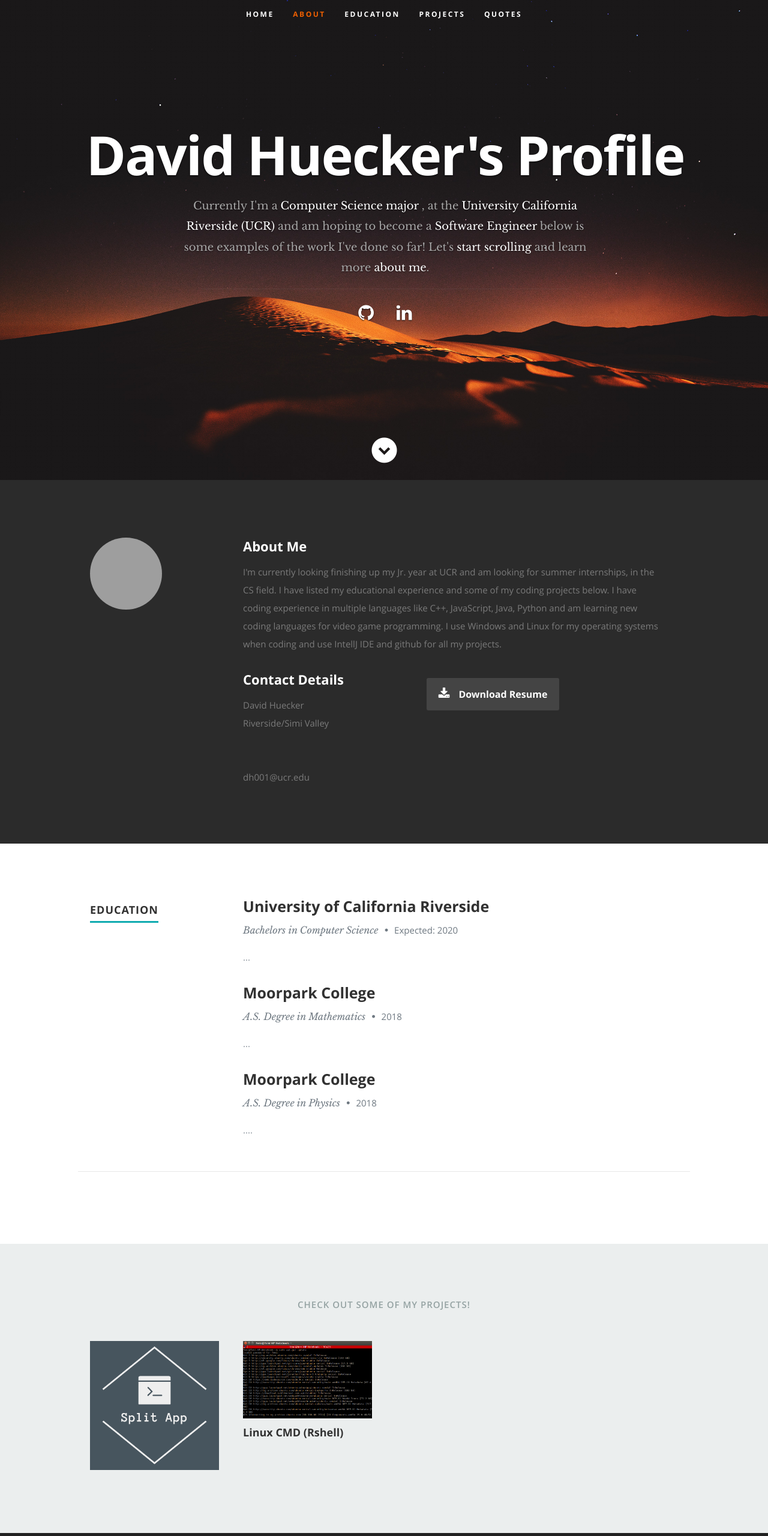
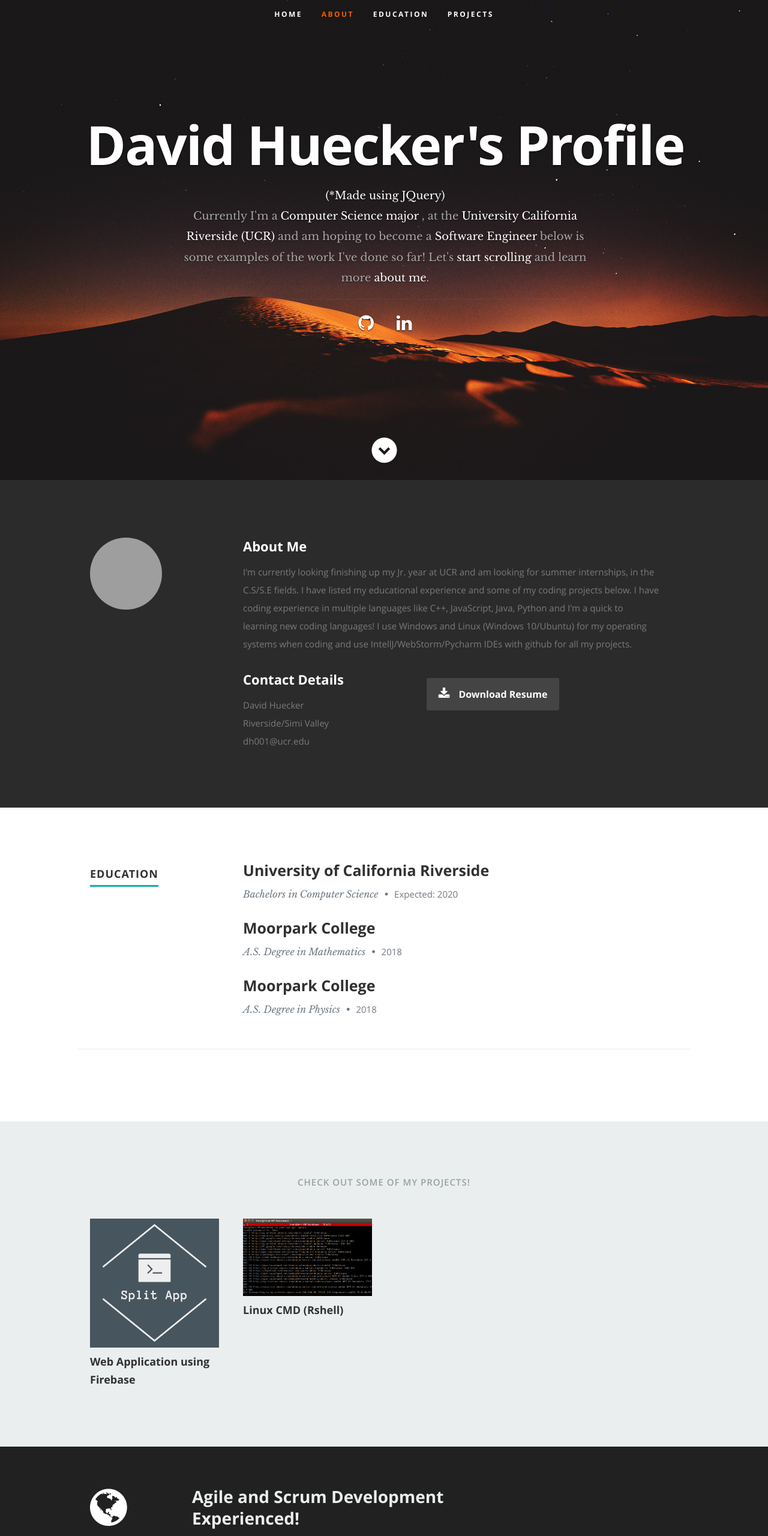
Before and after one commit to dhuecker/ProfileWebsite, a plain HTML site: page home.html in a window 1280 px wide. Shown: the top 2560 px of the page at 60% size. Drawn offline with nearby package versions, Linux system fonts and the light colour scheme; grey boxes are pictures that could not be loaded.

Commit message:
working Verison 1.0

```diff
--- a/home.html
+++ b/home.html
@@ -28,7 +28,7 @@
 
     <!-- Favicons
      ================================================== -->
-    <link rel="shortcut icon" href="favicon.png" >
+    <link rel="shortcut icon" href="favicond.png" >
 
 </head>
 
@@ -48,7 +48,6 @@
             <li><a class="smoothscroll" href="#about">About</a></li>
             <li><a class="smoothscroll" href="#resume">Education</a></li>
             <li><a class="smoothscroll" href="#portfolio">Projects</a></li>
-            <li><a class="smoothscroll" href="#testimonials">Quotes</a></li>
         </ul> <!-- end #nav -->
 
     </nav> <!-- end #nav-wrap -->
@@ -56,6 +55,7 @@
     <div class="row banner">
         <div class="banner-text">
             <h1 class="responsive-headline">David Huecker's Profile</h1>
+            <h3><span>(*Made using <a href="https://jquery.com/">JQuery</a>)</span></h3>
             <h3>Currently I'm a <span>Computer Science major </span>, at the <span>University California Riverside (UCR)</span> and  am hoping to become a <span>Software Engineer </span> below is some examples of the work I've done so far!
                 Let's <a class="smoothscroll" href="#about">start scrolling</a>
                 and learn more <a class="smoothscroll" href="#about">about me</a>.</h3>
@@ -90,8 +90,8 @@
 
             <h2>About Me</h2>
 
-            <p>I'm currently looking finishing up my Jr. year at UCR and am looking for summer internships, in the CS field. I have listed my educational experience and some of my coding projects below.
-                I have coding experience in multiple languages like C++, JavaScript, Java, Python and am learning new coding languages for video game programming. I use Windows and Linux for my operating systems when coding and use IntellJ IDE and github for all my projects.
+            <p>I'm currently looking finishing up my Jr. year at UCR and am looking for summer internships, in the C.S/S.E fields. I have listed my educational experience and some of my coding projects below.
+                I have coding experience in multiple languages like C++, JavaScript, Java, Python and I'm a quick to learning new coding languages! I use Windows and Linux (Windows 10/Ubuntu) for my operating systems when coding and use IntellJ/WebStorm/Pycharm IDEs with github for all my projects.
             </p>
 
             <div class="row">
@@ -102,11 +102,9 @@
                     <p class="address">
                         <span>David Huecker</span><br>
                         <span>Riverside/Simi Valley<br>
-                     </span><br>
-                        <br>
                         <span>dh001@ucr.edu</span>
+                        </span>
                     </p>
-
                 </div>
 
                 <div class="columns download">
@@ -114,14 +112,11 @@
                         <a href="Resume.pdf" class="button"><i class="fa fa-download"></i>Download Resume</a>
                     </p>
                 </div>
-
             </div> <!-- end row -->
-
         </div> <!-- end .main-col -->
 
     </div>
-
-</section> <!-- About Section End-->
+</section><!-- About Section End-->
 
 
 <!-- Resume Section
@@ -146,7 +141,7 @@
                     <p class="info">Bachelors in Computer Science <span>&bull;</span> <em class="date"> Expected: 2020</em></p>
 
                     <p>
-                        ...
+
                     </p>
 
                 </div>
@@ -161,7 +156,7 @@
                     <p class="info">A.S. Degree in Mathematics <span>&bull;</span> <em class="date">2018</em></p>
 
                     <p>
-                        ...
+
                     </p>
 
                 </div>
@@ -176,7 +171,7 @@
                     <p class="info">A.S. Degree in Physics <span>&bull;</span> <em class="date">2018</em></p>
 
                     <p>
-                        ....
+
                     </p>
 
                 </div>
@@ -208,6 +203,7 @@
 
                         <a href="https://github.com/dturn003/CS180-Split/tree/Sprint3Plan">
                             <img alt="" src="images/portfolio/split.png">
+                            <h5>Web Application using Firebase</h5>
                         </a>
 
                     </div>
@@ -388,8 +384,8 @@
 
         <div class="seven columns">
 
-            <h2><span class="lead">Spreading Information and Knowledge</span></h2>
-            <p><span class="lead">Software Engineering is a global community with many talent developers. I learned a lot from self learning by researching coding online, and hope to give back to the community soon!</span></p>
+            <h2><span class="lead">Agile and Scrum Development Experienced!</span></h2>
+            <p><span class="lead">Over the past year I've gotten to learn and work in an Agile development for creating software. My last project "Split App" was made with four other C.S majors in a scrum environment. Using Agile principals with Scrum has made me much more efficient when making software.</span></p>
 
         </div>
 
@@ -412,7 +408,7 @@
 
             <div class="two columns header-col">
 
-                <h1><span>Quotes</span></h1>
+                <h1><span></span></h1>
 
             </div>
 
```
Also changed, not shown: favicon.png (deleted), favicond.png (added), images/profilepic.jpg (deleted), 1 other file.
